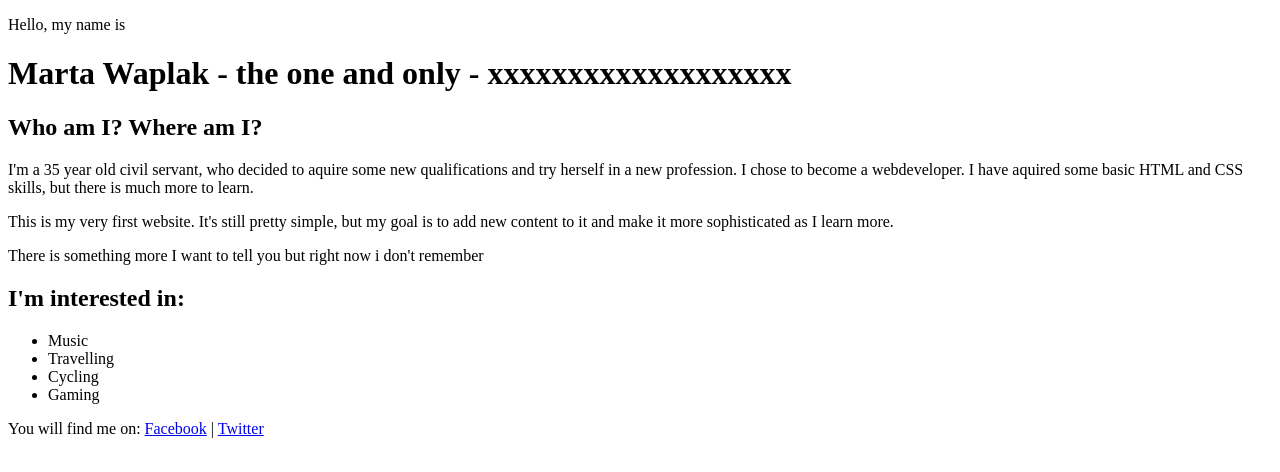
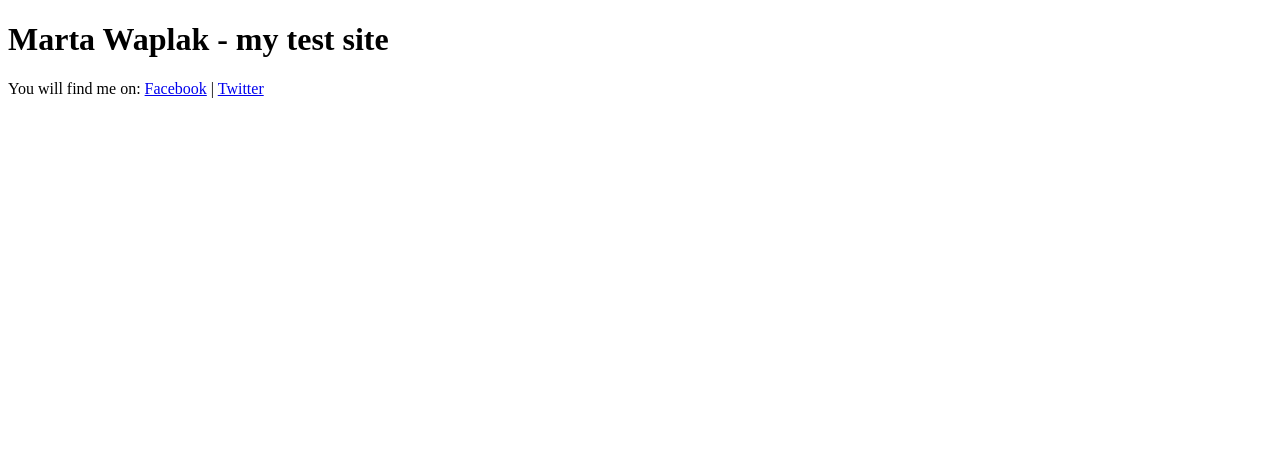
Before and after one commit to Solitary82/practice_ground, a plain HTML site: page index.html in a window 1280 px wide. Drawn offline with nearby package versions, Linux system fonts and the light colour scheme; files that its build step writes are made by us from their sources.

Commit message:
Change h1 remove h2 and pargraphs

```diff
--- a/index.html
+++ b/index.html
@@ -9,24 +9,12 @@
 </head>
 <body>
 	<header class="container_header">
-	<p>Hello, my name is</p>
-	<h1>Marta Waplak - the one and only - xxxxxxxxxxxxxxxxxxx</h1>
+	<h1>Marta Waplak - my test site</h1>
 	</header>
 	<main class="container_main">
 		<section class="about">
-			<h2>Who am I? Where am I?</h2>
-			<p>I'm a 35 year old civil servant, who decided to aquire some new qualifications and try herself in a new profession. I chose to become a webdeveloper. I have aquired some basic HTML and CSS skills, but there is much more to learn.</p>
-			<p>This is my very first website. It's still pretty simple, but my goal is to add new content to it and make it more sophisticated as I learn more.</p>
-			<p>There is something more I want to tell you but right now i don't remember</p>
 		</section>
 		<section class="interests">
-			<h2>I'm interested in:</h2>
-			<ul>
-				<li>Music</li>
-				<li>Travelling</li>
-				<li>Cycling</li>
-				<li>Gaming</li>
-			</ul>
 		</section>
 	</main>
 	<footer class="container_footer">
```
Also changed, not shown: screenshots/zadanie 7.2 - punkt wyjścia.jpg (added).
